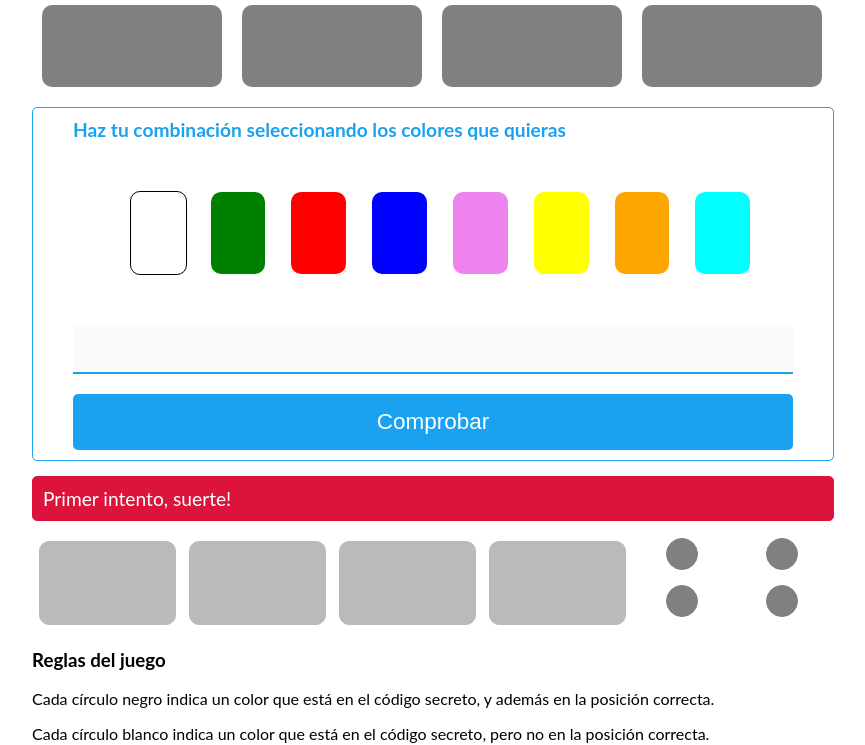
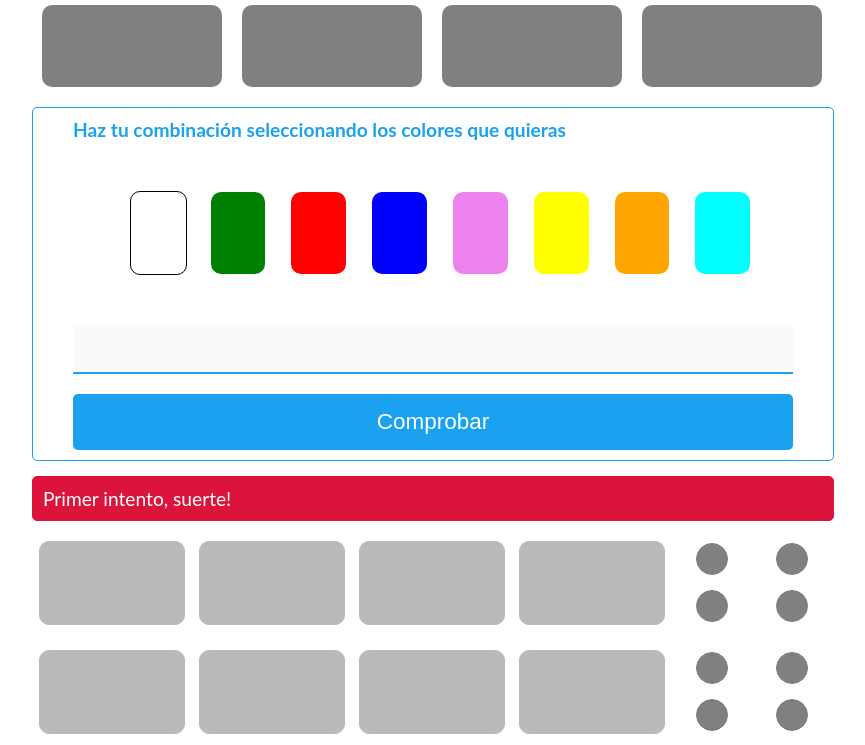
Before and after one commit to agustilopz/ITB-Mastermind, a plain HTML site: page index.html in a window 1280 px wide. Shown: the part 82-827 px from the top of the page, without its empty margins (216-1081 px from the left). Drawn offline with Linux system fonts and the light colour scheme.

Commit message:
create rows

```diff
--- a/script.js
+++ b/script.js
@@ -24,12 +24,13 @@ function init() {
 
     //2. Crea todas las filas según el número de intentos.
     let contenedorResultado = document.getElementById('Result');
-    //for(let i = 1; i<=MAX_INTENTOS;i++){
+    for(let i = 1; i<=MAX_INTENTOS;i++){
         let fila = document.createElement('div');
+        fila.setAttribute("id",`row${i}`);
         fila.setAttribute("class","w100 flex wrap");
 
         let divColores = document.createElement('div');
-        divColores.setAttribute("class","w75 flex wrap")
+        divColores.setAttribute("class","w80 flex wrap")
         for(let j = 1; j<=4; j++) {
         let divCuadrado = document.createElement('div');
         divCuadrado.setAttribute("class","w25");
@@ -40,28 +41,22 @@ function init() {
         }
 
         let divPistas = document.createElement('div');
-        divPistas.setAttribute("class","w25 flex wrap");
+        divPistas.setAttribute("class","w20 flex wrap");
         for (let x = 1; x<=4; x++) {
             let divCirculo = document.createElement('div');
-            divCirculo.setAttribute("class","w50 h40");
+            divCirculo.setAttribute("class","w50 flex center");
             let circulosPistas = document.createElement('div');
             circulosPistas.setAttribute("class", "cercleResult flex");
             divCirculo.appendChild(circulosPistas);
             divPistas.appendChild(divCirculo);
         }
 
-
-        //cuadradoColorUsuario.setAttribute("id",`i${i}c{${j}`)
-
-
         fila.appendChild(divColores);
         fila.appendChild(divPistas);
 
         contenedorResultado.appendChild(fila);
 
-
-
-    //}
+    }
 }
 
 function numeroRandom(min, max) {
--- a/style.css
+++ b/style.css
@@ -49,8 +49,19 @@ main{
     width: 8%;
     cursor: pointer;
 }
+
+.w80{
+    width: 80%;
+}
+.w20 {
+    width: 20%;
+}
+
 .w90{
     width: 90%;
+}
+.w10{
+    width: 10%;
 }
 .w100{
     width: 100%;
```
